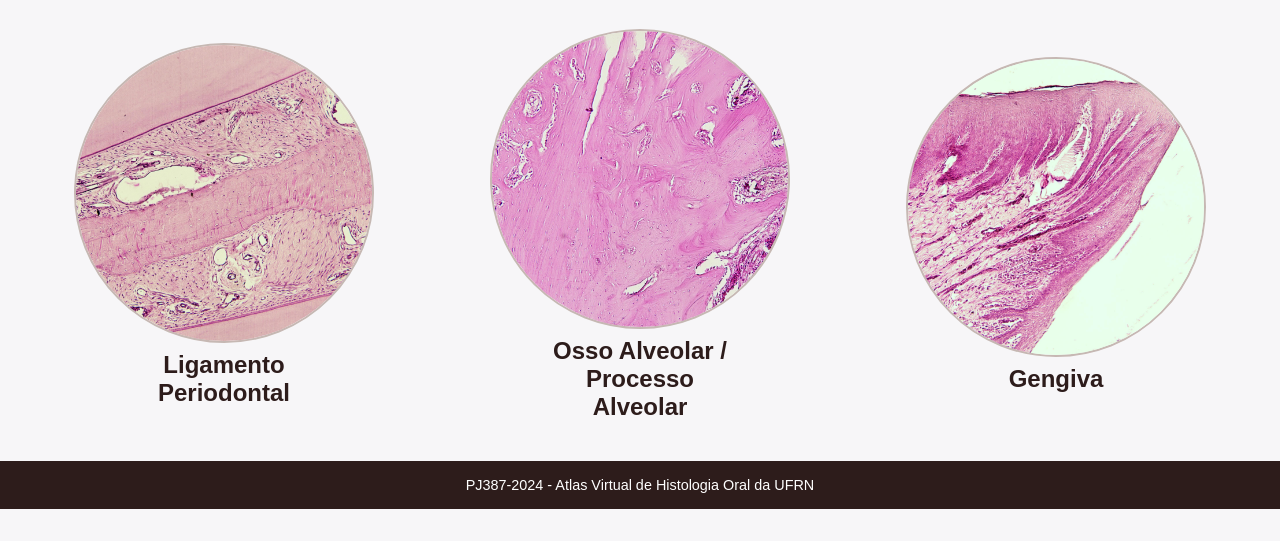
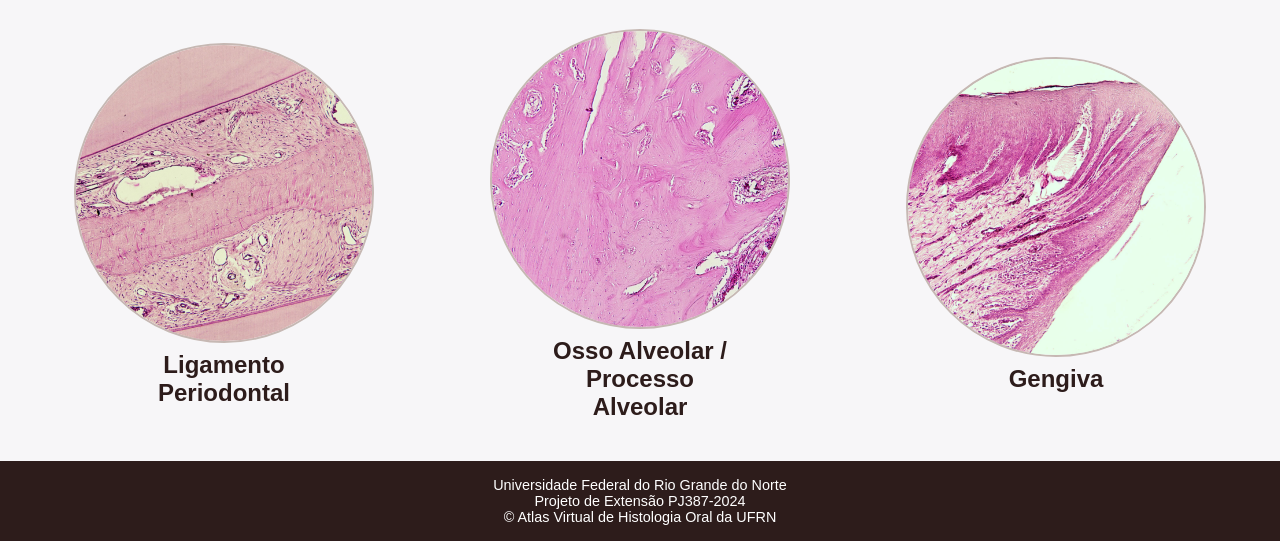
Before and after one commit to DougFelipe/atlas-patologia-oral, a plain HTML site: page index.html in a window 1280 px wide. Shown: the part 2100-2641 px from the top of the page. Before the commit the page ends 2609 px from the top, so only its background shows below. Drawn offline with Linux system fonts and the light colour scheme.

Commit message:
chore: modificações comentadas com o professor, tamanho da logo, ordem dos temas, remover descricao, adicionar footer

```diff
--- a/index.html
+++ b/index.html
@@ -53,7 +53,9 @@
 
   <!-- Rodapé -->
   <footer>
-    <p>PJ387-2024 - Atlas Virtual de Histologia Oral da UFRN</p>
+    <p>Universidade Federal do Rio Grande do Norte</p>
+    <p>Projeto de Extensão PJ387-2024</p>
+    <p>&copy; Atlas Virtual de Histologia Oral da UFRN</p>
   </footer>
 
   <!-- Inclusão do JavaScript -->
```
